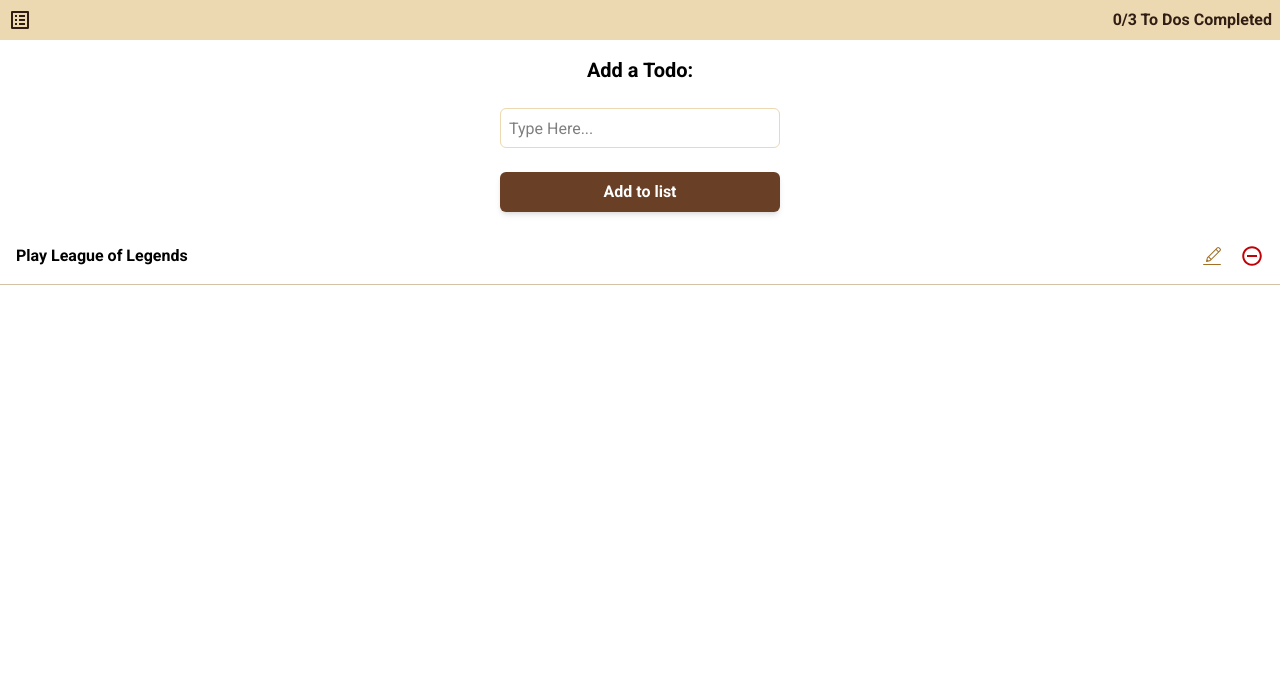
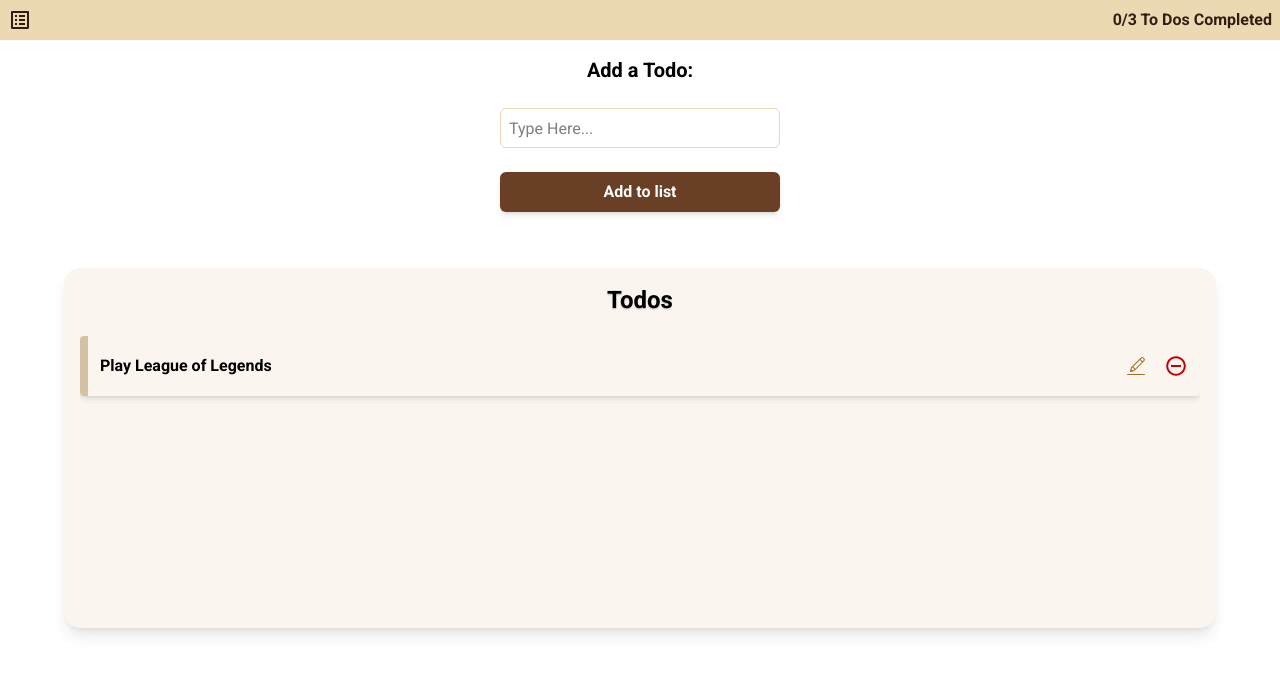
Before and after one commit to Jido-Mad/To-Do-App, a React (Vite) app: page / in a window 1280 px wide. Shown: the top 674 px of the page. Built offline with nearby package versions, Linux system fonts and the light colour scheme.

Commit message:
Added some styling to the Todos Container

```diff
--- a/src/Components/Container.jsx
+++ b/src/Components/Container.jsx
@@ -6,7 +6,7 @@ function Container() {
   return (
     <div className="flex flex-col w-full">
       <Header />
-      <section className="flex flex-col">
+      <section className="flex flex-col gap-10">
         <AddSection />
         <List />
       </section>
--- a/src/Components/sections/List.jsx
+++ b/src/Components/sections/List.jsx
@@ -3,9 +3,11 @@ import { CiEdit } from "react-icons/ci";
 
 function List() {
   return (
-    <ul className="list-disc">
-      {/*Styling for a Todo*/}
-      <li className="flex items-center justify-between p-4 border-b border-b-[#D5C2A5]">
+    <div className="shadow-lg h-90 w-[90%] p-4 bg-[#FAF6EF] rounded-2xl flex flex-col items-center gap-5 self-center">
+      <h2 className="font-roboto-bold text-2xl text-shadow-sm">Todos</h2>
+      <ul className="w-full flex flex-col items-center gap-5 h-full  overflow-auto">
+        {/*Styling for the Tasks*/}
+        <li className="flex items-center justify-between p-3 border-l-8 border-[#D5C2A5] shadow-md rounded-sm w-full h-15">
           <p className="font-roboto-bold">Play League of Legends</p>
           <div className="flex gap-x-4">
             <CiEdit className="text-2xl text-[#A26F25]" />
@@ -13,6 +15,7 @@ function List() {
           </div>
         </li>
       </ul>
+    </div>
   );
 }
 
```
Lines whose indentation alone changed are shown as unchanged.
